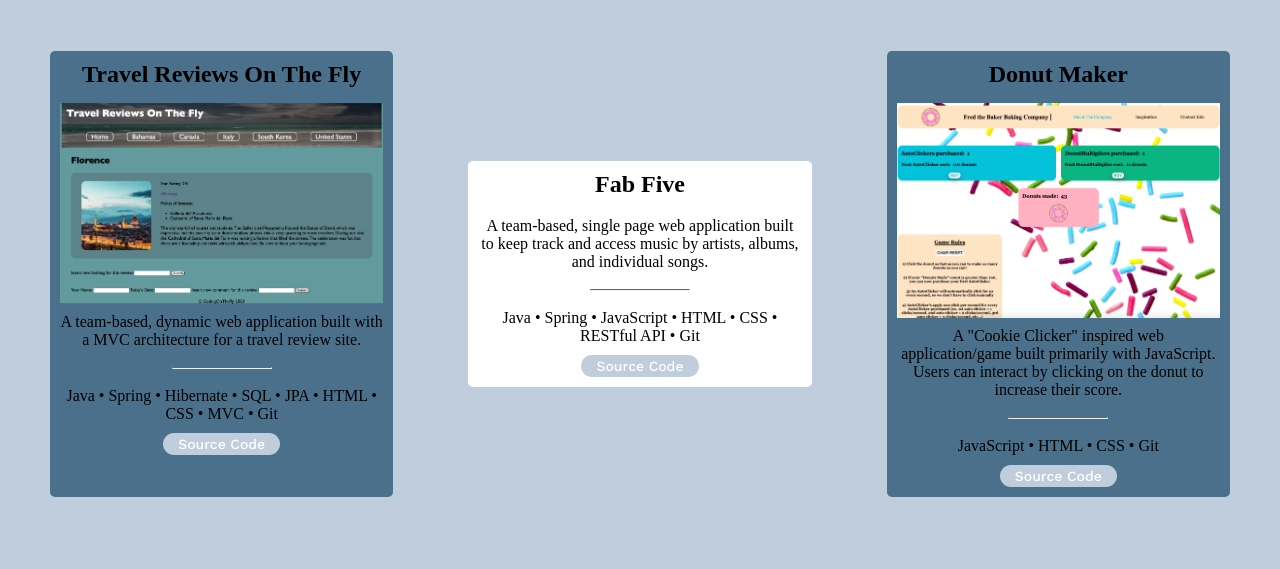
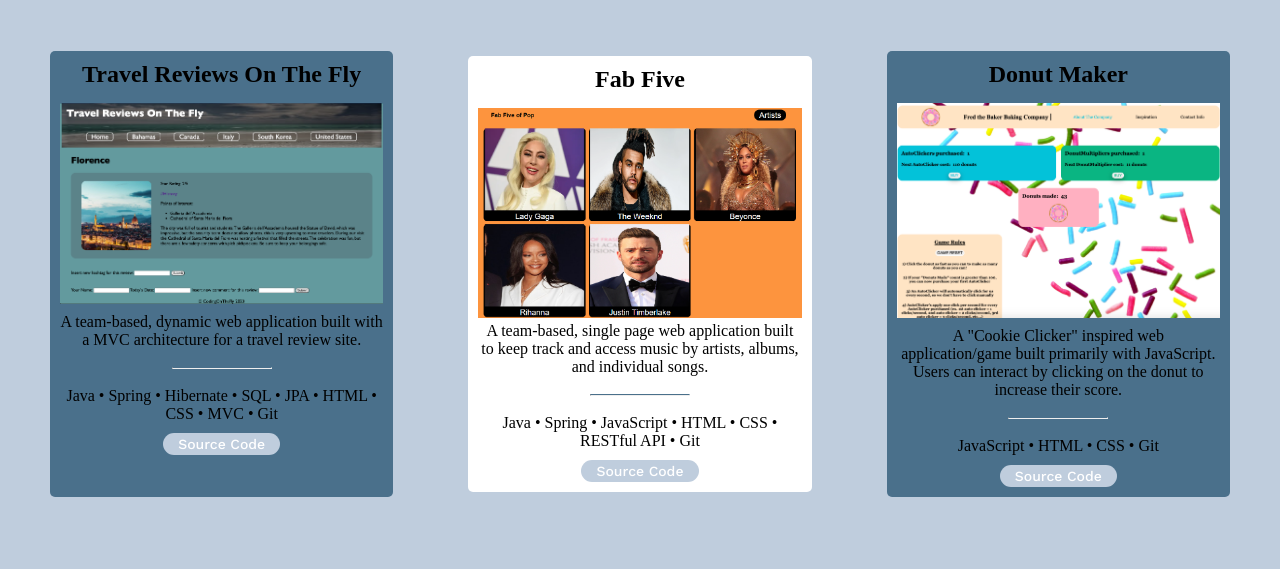
Before and after one commit to cresuta/cresuta.github.io, a plain HTML site: page projects.html in a window 1280 px wide. Shown: the part 149-718 px from the top of the page. Drawn offline with nearby package versions, Linux system fonts and the light colour scheme.

Commit message:
Fab Five img added

```diff
--- a/projects.html
+++ b/projects.html
@@ -38,7 +38,7 @@
             </div>
             <div>
                 <h2>Fab Five</h2>
-                <img class="project__img" src="./imgs/" alt="">
+                <img class="project__img" src="./imgs/fabfive.png" alt="Fab Five Homepage">
                 <p>A team-based, single page web application built to keep track and access music by artists, albums, and individual songs.</p>
                 <br>
                 <hr class="line-separator">
```
Also changed, not shown: imgs/fabfive.png (added).
